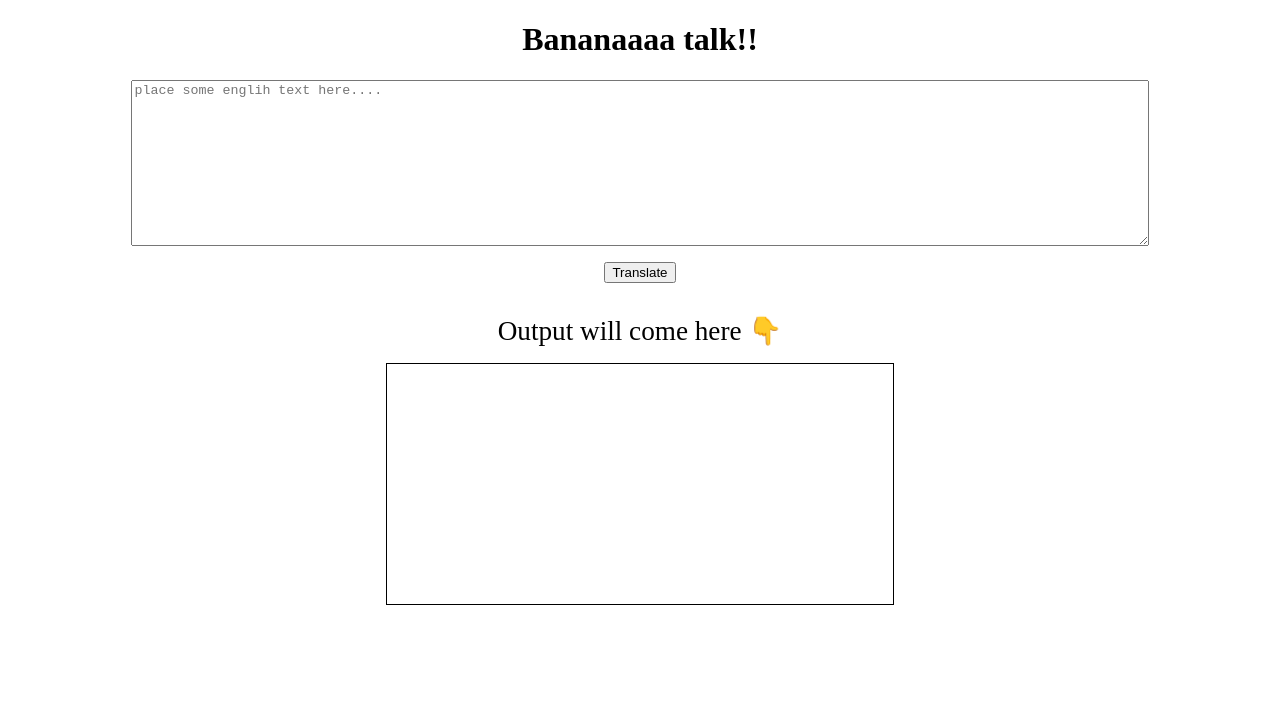
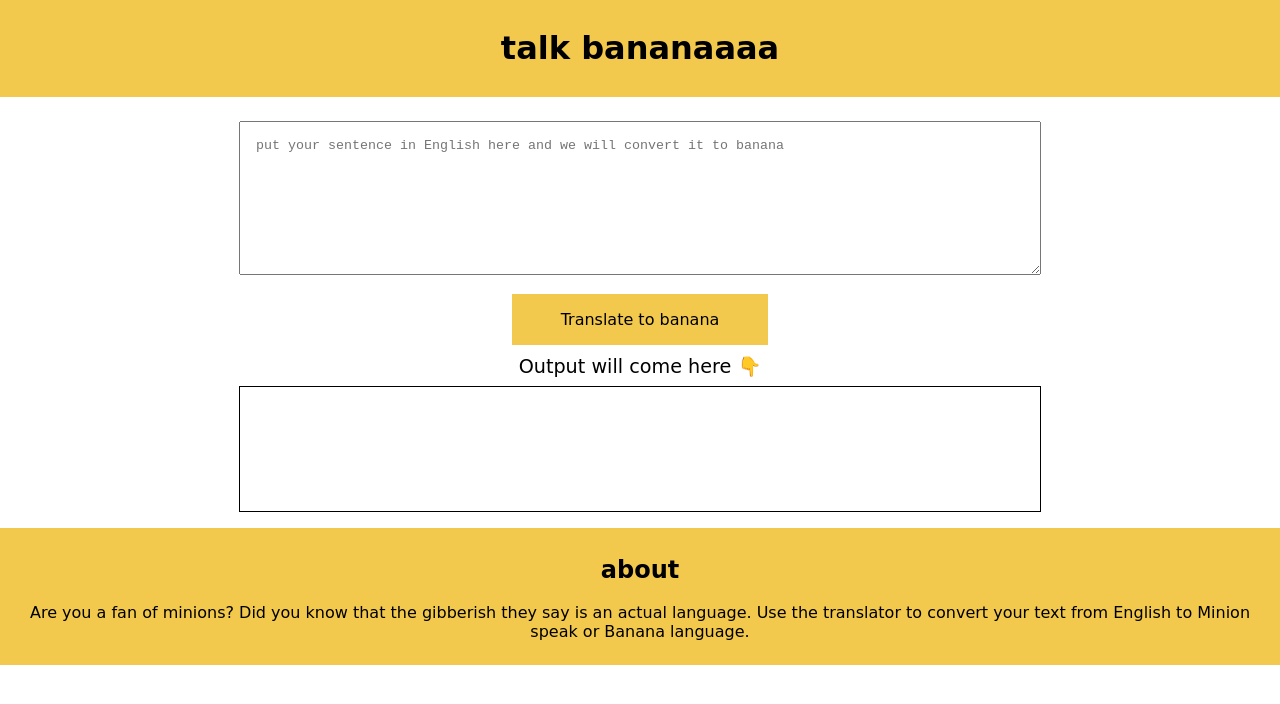
Before and after one commit to hrithikdiwakar/banana-talk-js-app, a plain HTML site: page index.html in a window 1280 px wide. Drawn offline with Linux system fonts and the light colour scheme.

Commit message:
final app

```diff
--- a/app.js
+++ b/app.js
@@ -1,10 +1,13 @@
-var btnTranslate = document.querySelectorAll("#btn-translate");
+var btnTranslate = document.querySelector("#btn-translate");
 var txtInput = document.querySelector("#txt-input");
-var txtOutput = document.querySelector("#txt-output");
+var outputDiv = document.querySelector("#output");
+
+// var serverURL = "https://lessonfourapi.tanaypratap.repl.co/translate/yoda.json"
 
 var serverURL = "https://api.funtranslations.com/translate/minion.json"
 
-function getTranslationURL(input){
+//
+function getTranslationURL(input) {
     return serverURL + "?" + "text=" + input
 }
 
@@ -13,15 +16,18 @@ function errorHandler(error) {
     alert("something wrong with server! try again after some time")
 }
 
-function clickHandler(){
-    var  inputText = txtInput.value;
-    console.log("insside function")
-    fetch(getTranslationURL(inputText)).then(response => response.json()).then(json => {
-        var translatedtext = json.contents.translated;
-        txtOutput.innerText = translatedtext;
-    })
-    .catch(errorHandler)
+
+function clickHandler() {
+    var inputText = txtInput.value; // taking input
+
+    // calling server for processing
+    fetch(getTranslationURL(inputText))
+        .then(response => response.json())
+        .then(json => {
+            var translatedText = json.contents.translated;
+            outputDiv.innerText = translatedText; // output
+           })
+        .catch(errorHandler)
 };
 
-
-btnTranslate.addEventListener("click", clickHandler);
+btnTranslate.addEventListener("click", clickHandler)
--- a/index.html
+++ b/index.html
@@ -1,42 +1,83 @@
 <!DOCTYPE html>
 <html lang="en">
+
 <head>
     <meta charset="UTF-8">
-    <meta http-equiv="X-UA-Compatible" content="IE=edge">
     <meta name="viewport" content="width=device-width, initial-scale=1.0">
-    <title>Banana Talk</title>
+    <title>banana speak</title>
     <style>
-        textarea{
-            width: 80%;
-            height: 20vh;
+        textarea {
+            width: 60%;
+            height: 15vh;
+            display: block;
             margin: auto;
+            padding: 1rem;
+            margin-top: 1.5rem;
+            margin-bottom: 1.2rem;
+        }
+
+        #output {
+            border: 1px solid black;
+            height: 11.5vh;
+            width: 60%;
+            margin: auto;
+            padding: 1rem;
+            margin-top: 0.5rem;
+        }
+
+        #header{
+            background-color: #F2C94C;
+
+            text-align: center;
+        }
+
+        #footer{
+            background-color: #F2C94C;
             display: block;
-        }
-        #btn-translate{
-            margin: auto;
-            margin-top: 1rem;
-            margin-bottom: 2rem;
-            display: block;
-        }
-        #txt-output{
-            border: 1px solid black;
-            width: 40%;
-            height: 30vh;
-            margin: auto;
-            display: block;
+            text-align: center;
+            padding: 0.5rem;
+            margin: 0rem;
             margin-top: 1rem;
         }
+
+        body{
+            margin: 0rem;
+            font-family: 'Architects Daughter', cursive;
+        }
+        button{
+            display: block;
+            margin: auto;
+            margin-bottom: 0.6rem;
+            background-color: #F2C94C;
+            padding: 1rem;
+            width: 20%;
+            border-width: 0rem;
+            border-color: none;
+            font-size: 1rem;
+            font-family: 'Architects Daughter', cursive;
+        }
+
+
+
     </style>
 </head>
+
 <body>
+    <div id="header" style="font-size:1rem; padding:0.5rem">
+        <h1>talk bananaaaa</h1>
+    </div>
+    <!-- <h1 id="header"> talk bananaaaa</h1> -->
+    <textarea id="txt-input"
+        placeholder="put your sentence in English here and we will convert it to banana"></textarea>
+    <button id="btn-translate">Translate to banana</button>
+
+    <div style="font-size: larger;text-align:center"> Output will come here 👇</div>
+    <div id="output"></div>
     <script src="app.js" type="text/javascript"></script>
-    <h1 style="text-align: center;">Bananaaaa talk!!</h1>
+    <div id="footer">
+        <h2>about</h2>
+        <p>Are you a fan of minions? Did you know that the gibberish they say is an actual language. Use the translator to convert your text from English to Minion speak or Banana language.</p>
+    </div>
+</body>
 
-    <textarea  id="txt-input" placeholder="place some englih text here...."></textarea>
-
-    <button id="btn-translate">Translate</button>
-    <div style="font-size: 1.7rem; text-align:center;"> Output will come here 👇</div>
-    <div id="txt-output"></div>
-
-</body>
 </html>
```
